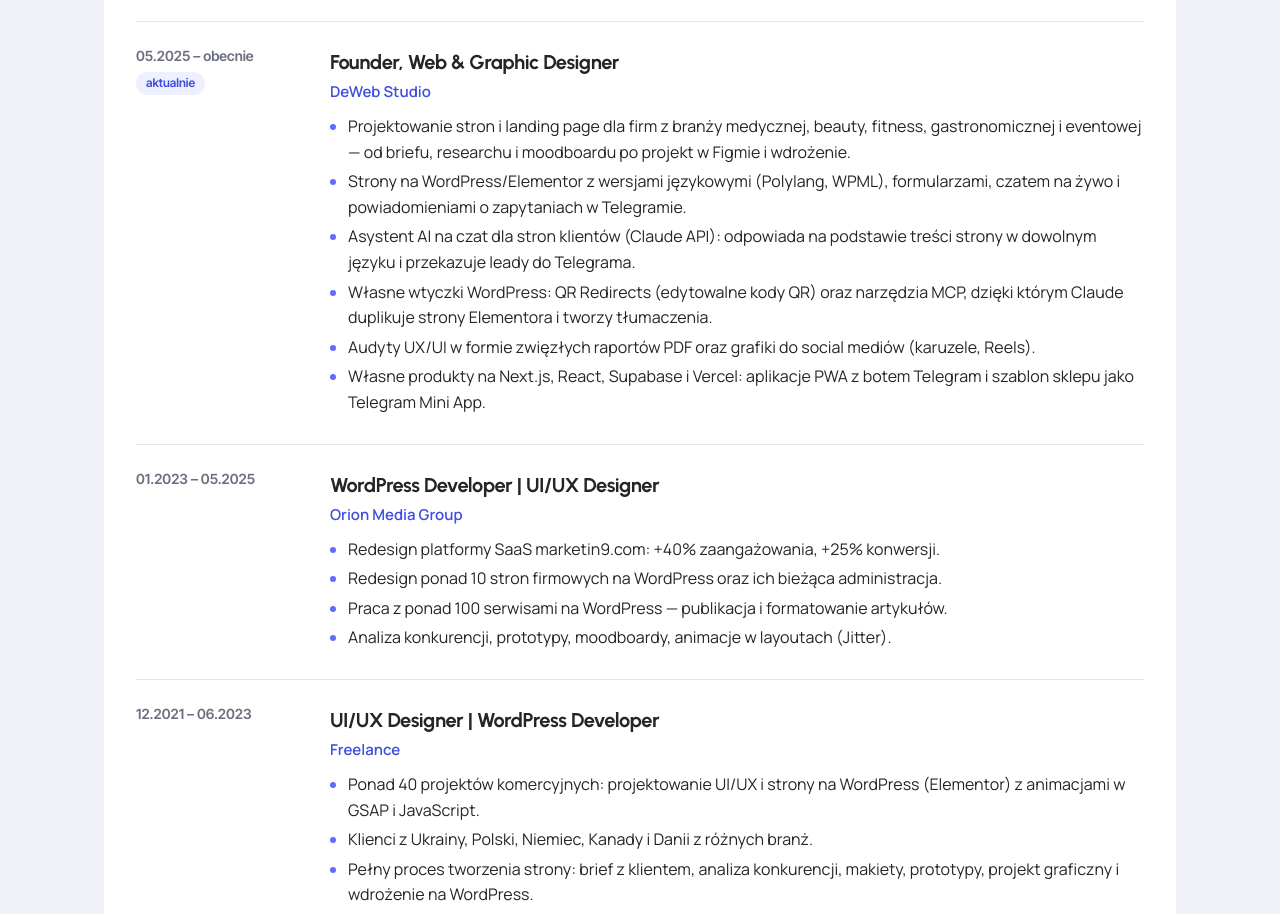
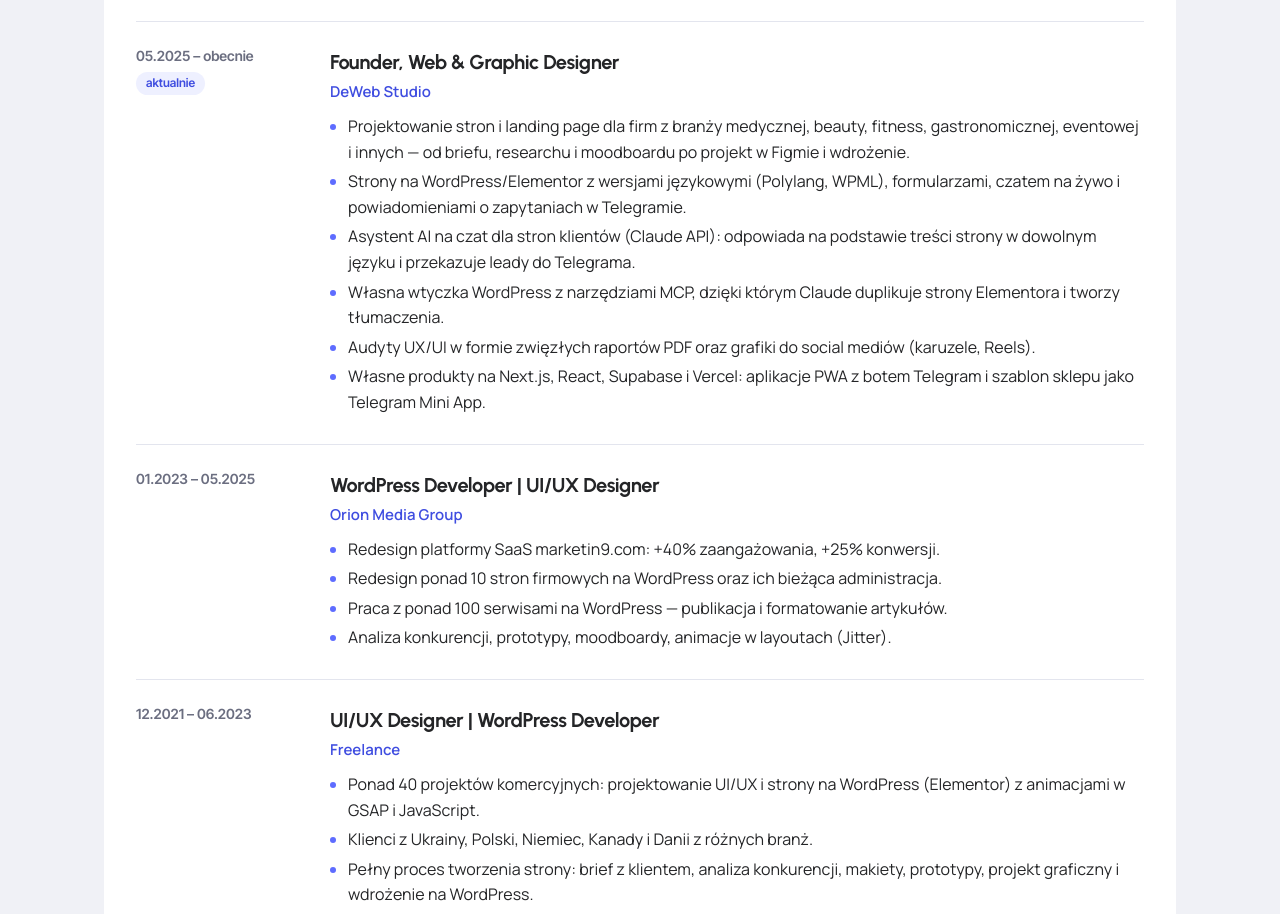
Before and after one commit to deleniv88/cv, a plain HTML site: page index.html in a window 1280 px wide. Shown: the part 1427-2341 px from the top of the page. Drawn offline with Linux system fonts and the light colour scheme.

Commit message:
DeWeb Studio: drop QR Redirects, add 'i innych'
Co-Authored-By: Claude Opus 5.5 <noreply@anthropic.com>
Claude-Session: https://claude.ai/code/session_018HRWetd4f2EL4CtSvK2m8V

```diff
--- a/index.html
+++ b/index.html
@@ -268,10 +268,10 @@ footer{padding:28px 0 48px;color:var(--muted);font-size:13px;text-align:center}
           <h3>Founder, Web &amp; Graphic Designer</h3>
           <div class="co">DeWeb Studio</div>
           <ul>
-            <li>Projektowanie stron i landing page dla firm z branży medycznej, beauty, fitness, gastronomicznej i eventowej — od briefu, researchu i moodboardu po projekt w Figmie i wdrożenie.</li>
+            <li>Projektowanie stron i landing page dla firm z branży medycznej, beauty, fitness, gastronomicznej, eventowej i innych — od briefu, researchu i moodboardu po projekt w Figmie i wdrożenie.</li>
             <li>Strony na WordPress/Elementor z wersjami językowymi (Polylang, WPML), formularzami, czatem na żywo i powiadomieniami o zapytaniach w Telegramie.</li>
             <li>Asystent AI na czat dla stron klientów (Claude API): odpowiada na podstawie treści strony w dowolnym języku i przekazuje leady do Telegrama.</li>
-            <li>Własne wtyczki WordPress: QR Redirects (edytowalne kody QR) oraz narzędzia MCP, dzięki którym Claude duplikuje strony Elementora i tworzy tłumaczenia.</li>
+            <li>Własna wtyczka WordPress z narzędziami MCP, dzięki którym Claude duplikuje strony Elementora i tworzy tłumaczenia.</li>
             <li>Audyty UX/UI w formie zwięzłych raportów PDF oraz grafiki do social mediów (karuzele, Reels).</li>
             <li>Własne produkty na Next.js, React, Supabase i Vercel: aplikacje PWA z botem Telegram i szablon sklepu jako Telegram Mini App.</li>
           </ul>
```
